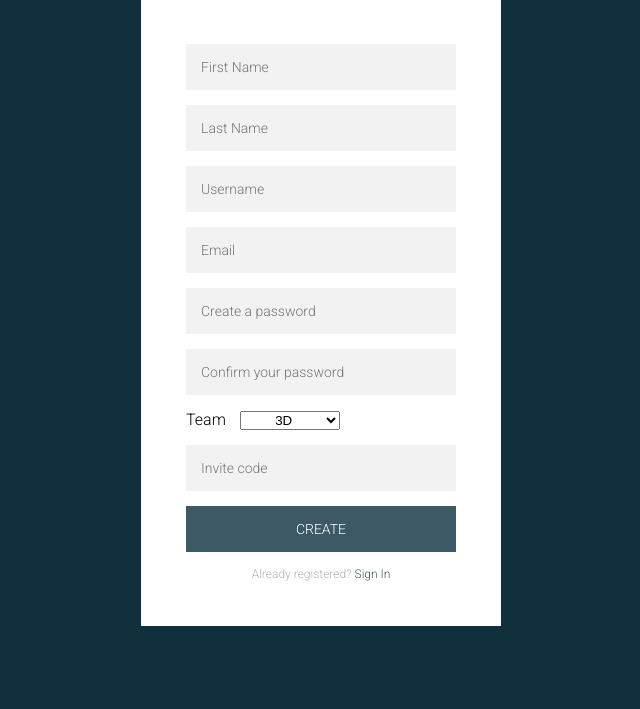
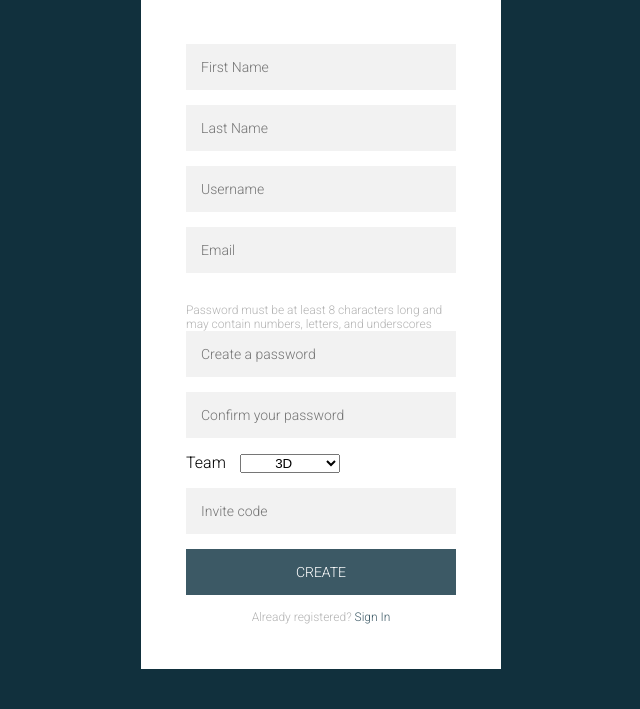
Before and after one commit to bizyb/sphinx, a Django app: page / in a window 1280 px wide, after a click that opens the changed part. Shown: the part 110-819 px from the top of the page, without its empty margins (319-959 px from the left). Before the commit the page ends 736 px from the top, so only its background shows below. Run offline with Django 3.2, Linux system fonts and the light colour scheme.

Commit message:
Add password validation regex

```diff
--- a/sphinxsite/static/css/style.css
+++ b/sphinxsite/static/css/style.css
@@ -65,6 +65,9 @@
 	color: green;
 	height: 20px;
 }
+#password-requirements {
+	text-align: left;
+}
 .team-dropdown {
 	text-align: left;
 	padding-bottom: 15px;
--- a/sphinxsite/templates/login.html
+++ b/sphinxsite/templates/login.html
@@ -67,13 +67,25 @@
 
 	}
 
+	function patternMatch(string) {
+
+		var pattern = /^(\w+){8,}$/; //at least eight characters and alphanumeric
+		matchArr =  string.match(pattern);
+		if (matchArr != null && matchArr.length > 0) return true;
+		return false;
+
+	}
+
 	function passwordMatch() {
 
 		var password1 = document.getElementById('password1').value;
 		var password2 = document.getElementById('password2').value;
 
-		if (password1 != "" && password1 == password2) successIcon('password-match', passIcon, "success");
-		else if (password2 != "" && password1 != password2) successIcon('password-match', failIcon, "fail");
+		if (password1 != "" && password1 == password2 && patternMatch(password1)) {
+			successIcon('password-match', passIcon, "success"); }
+
+		else if ((password2 != "" && password1 != password2) ||
+			(password2 != "" && !patternMatch(password1))) successIcon('password-match', failIcon, "fail");
 		else successIcon('password-match', "", "reset");
 	}
 
@@ -91,8 +103,10 @@
       <input type="email" name="email" placeholder="Email" required/>
 
 
-      <input type="password" placeholder="Create a password" name="password1" required
-      	id="password1" onkeyup="passwordMatch()"/>
+      <div class="message" id="password-requirements">
+      	Password must be at least 8 characters long and may contain numbers, letters, and underscores
+      	<input type="password" placeholder="Create a password" name="password1" required
+      	id="password1" onkeyup="passwordMatch()"/></div>
       <div><input type="password" placeholder="Confirm your password" name="password2" required id="password2" onkeyup="passwordMatch()"/>
       <div class="password-match-box" id="password-match"></div></div>
 
```
